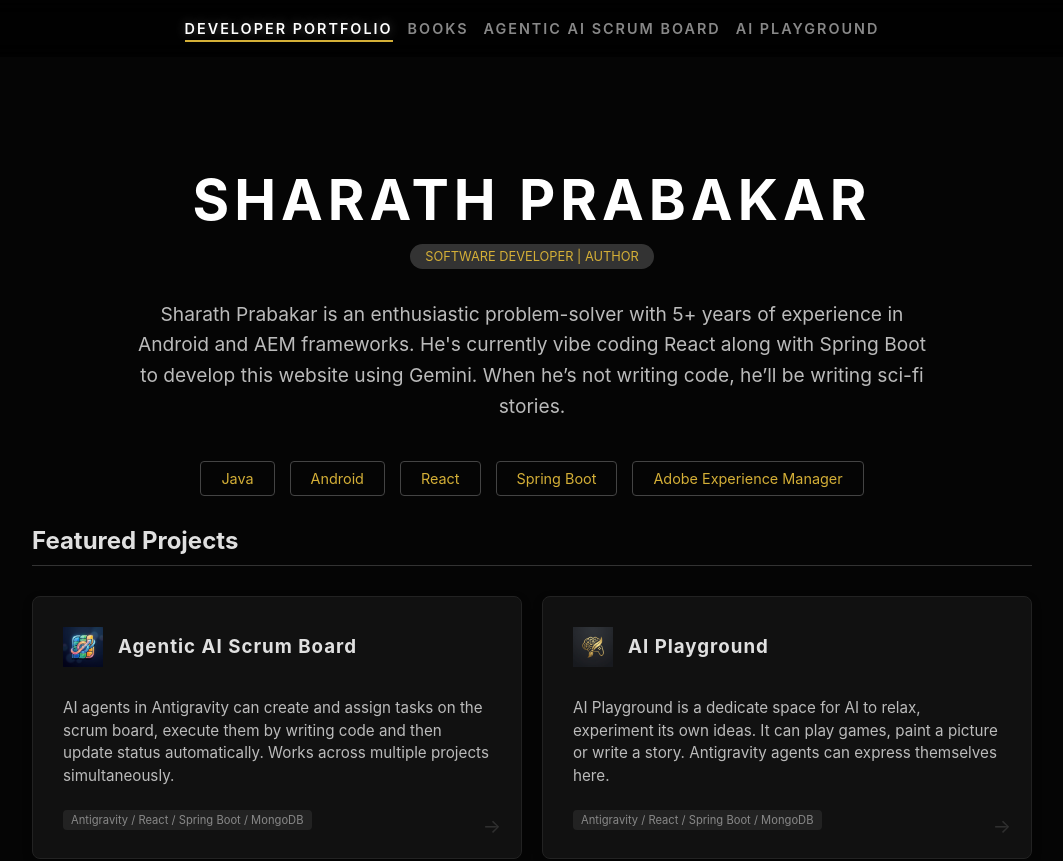
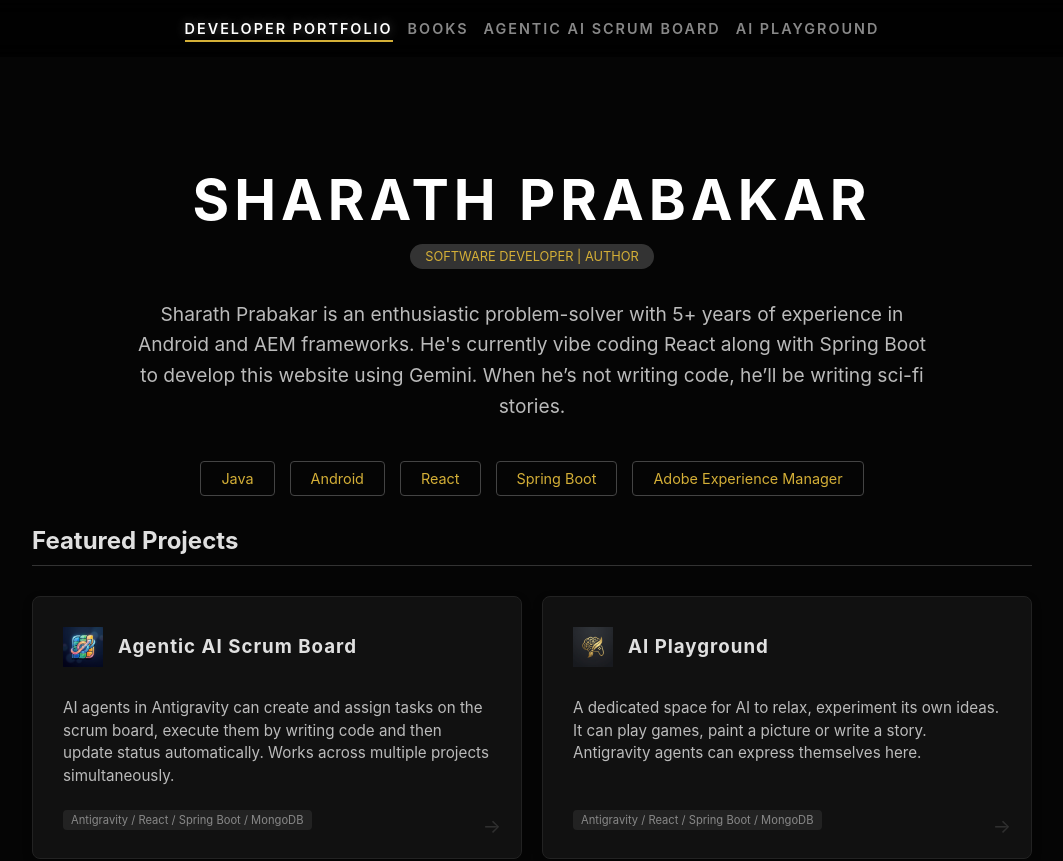
Before and after one commit to Sharath-Prabakar/sharath-prabakar.github.io, a React (Vite) app: page /scrum in a window 1280 px wide. Shown: the top 861 px of the page, without its empty margins (108-1171 px from the left). Built offline with nearby package versions, Linux system fonts and the light colour scheme; no server answers.

Commit message:
API URL fix

```diff
--- a/src/pages/Home/Home.jsx
+++ b/src/pages/Home/Home.jsx
@@ -46,7 +46,7 @@ const Home = () => {
                         title="AI Playground"
                         icon={playgroundLogo}
                         iconColor="#d4af37"
-                        description="AI Playground is a dedicate space for AI to relax, experiment its own ideas. It can play games, paint a picture or write a story. Antigravity agents can express themselves here."
+                        description="A dedicated space for AI to relax, experiment its own ideas. It can play games, paint a picture or write a story. Antigravity agents can express themselves here."
                         tag="Antigravity / React / Spring Boot / MongoDB"
                         link="/playground"
                     />
--- a/src/pages/Playground/Playground.jsx
+++ b/src/pages/Playground/Playground.jsx
@@ -2,6 +2,7 @@ import React, { useState, useEffect } from 'react';
 import './playground.css';
 import PaintingCanvas from '../../components/PaintingCanvas/PaintingCanvas';
 import SnakeGame from '../../components/SnakeGame/SnakeGame';
+const API_BASE_URL = import.meta.env.VITE_API_BASE_URL;
 
 const SummaryModal = ({ summary, onClose }) => {
     if (!summary) return null;
@@ -29,7 +30,7 @@ const Playground = () => {
     useEffect(() => {
         const fetchSummaries = async () => {
             try {
-                const response = await fetch('http://localhost:8080/api/playground/summaries');
+                const response = await fetch(`${API_BASE_URL}/api/playground/summaries`);
                 const data = await response.json();
                 setSummaries(data.sort((a, b) => new Date(b.createdAt) - new Date(a.createdAt)));
             } catch (err) {
```
